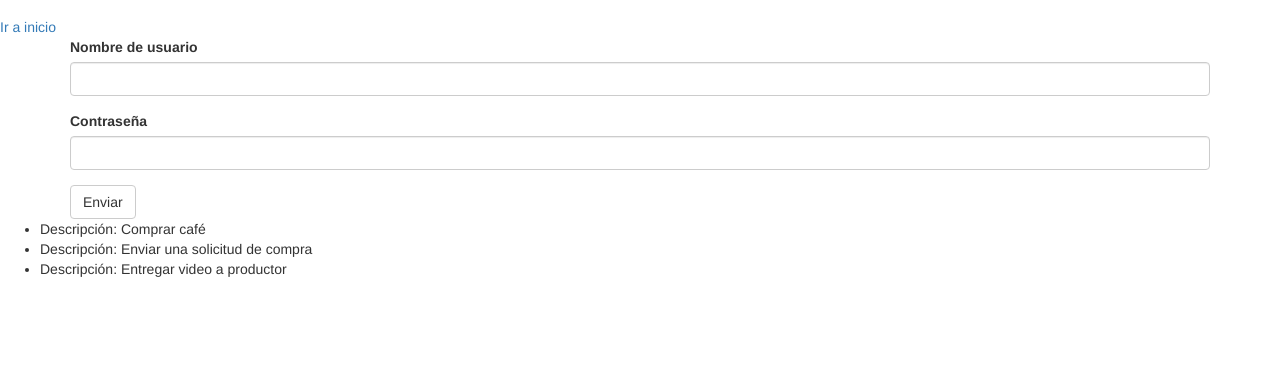
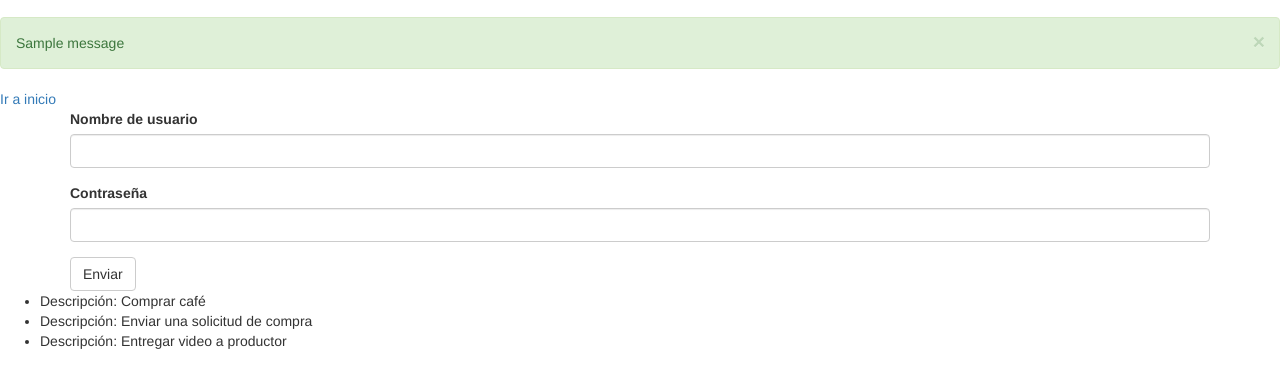
Before and after one commit to cristianiniguez/curso_flask, a Flask app: page /hello in a window 1280 px wide. Shown: the part 55-443 px from the top of the page. Run offline with Flask 2, Linux system fonts and the light colour scheme; one stand-in notice (Sample message) is shown; some libraries are stand-ins or nearby versions.

Commit message:
extensiones de flask: desplegar flashes (mensajes emergentes)

```diff
--- a/main.py
+++ b/main.py
@@ -1,4 +1,4 @@
-from flask import Flask, request, make_response, redirect, render_template, session, url_for
+from flask import Flask, request, make_response, redirect, render_template, session, url_for, flash
 from flask.helpers import url_for
 from flask_bootstrap import Bootstrap
 from flask_wtf import FlaskForm
@@ -53,7 +53,7 @@ def hello():
     if login_form.validate_on_submit():
         username = login_form.username.data
         session['username'] = username
-
+        flash('Nombre de usuario registrado con éxito')
         return redirect(url_for('index'))
 
     return render_template('hello.html', **context)
--- a/templates/base.html
+++ b/templates/base.html
@@ -12,5 +12,17 @@
   {% block navbar %}
     {% include 'navbar.html' %}
   {% endblock %}
+
+  {% for message in get_flashed_messages() %}
+    <div class="alert alert-success alert-dismissible" role="alert">
+      <button type="button" class="close" data-dismiss="alert" aria-label="Close">&times;</button>
+      {{ message }}
+    </div>
+  {% endfor %}
+
   {% block content %}{% endblock %}
+
+  {% block scripts %}
+    {{ super() }}
+  {% endblock %}
 {% endblock %}
```
